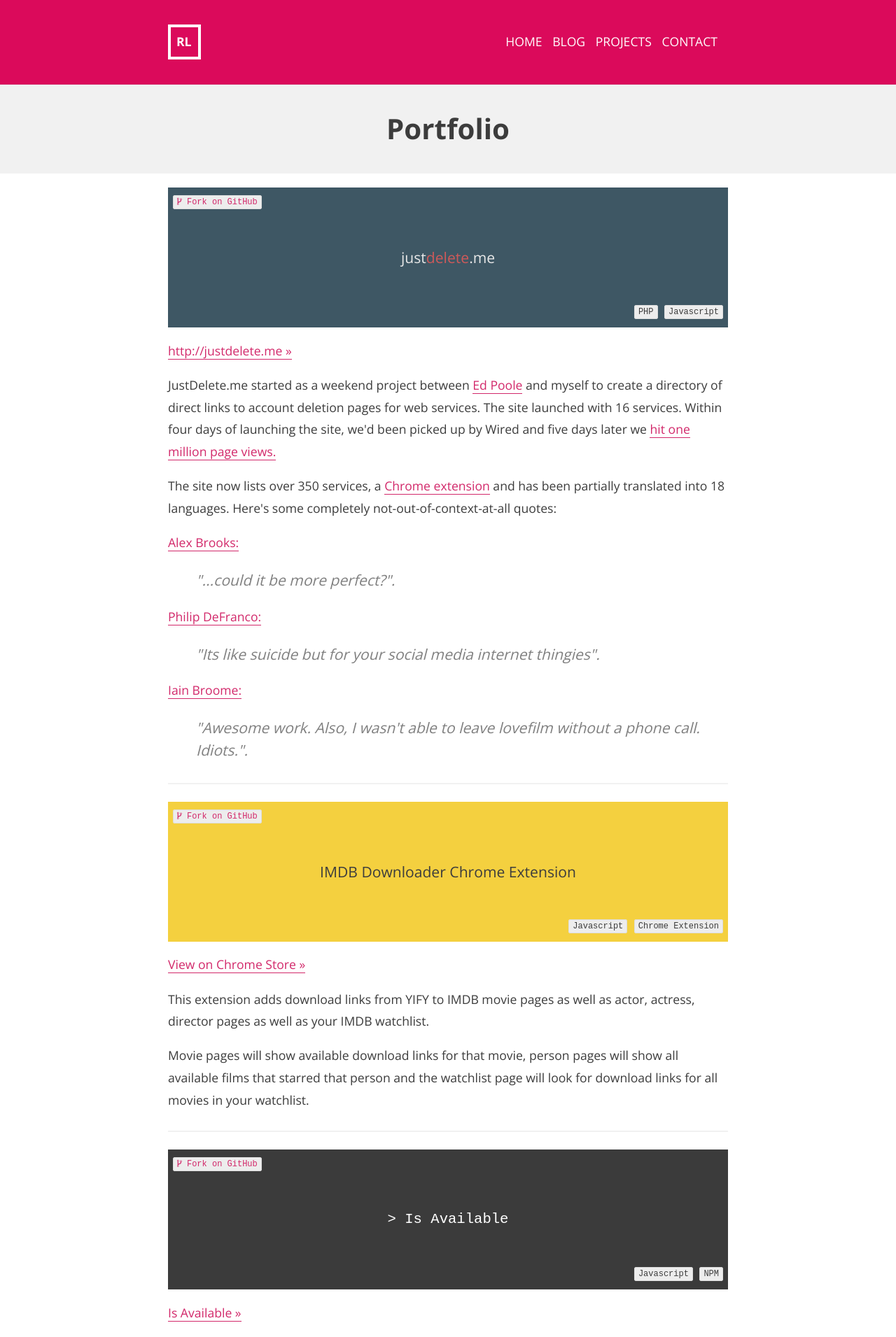
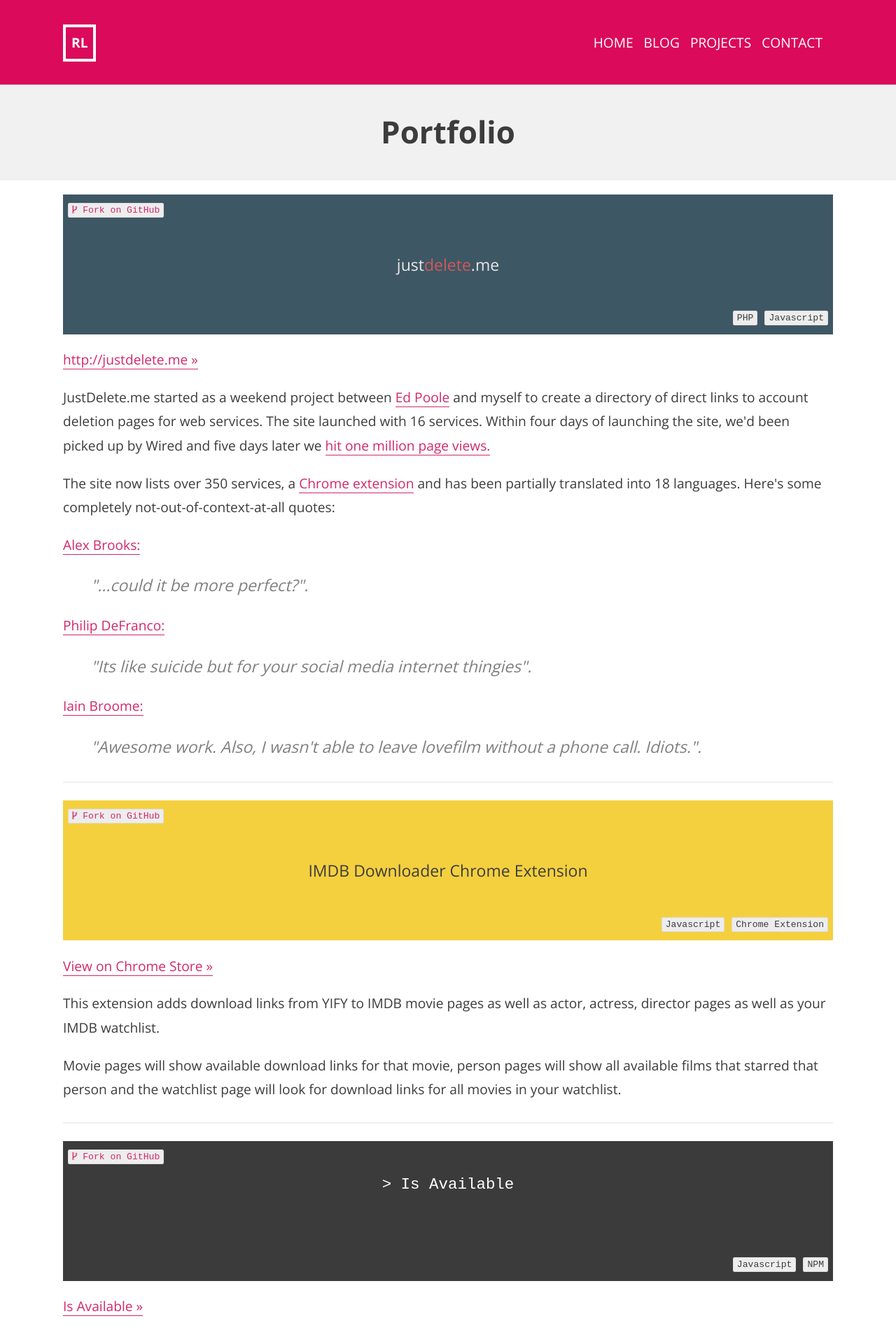
Before and after one commit to rknightuk/robblewis.me-jekyll, a Jekyll site: the page built from portfolio/index.html, in a window 1280 px wide. Shown: the top 1911 px of the page at 70% size. Built offline with Jekyll 4.4.1, drawn with Linux system fonts in a browser that asks for light colours; Markdown is read by kramdown in place of the engine named in the settings.

```diff
--- a/assets/css/style.css
+++ b/assets/css/style.css
@@ -1,6 +1,6 @@
 body {
 	font-family: 'Open Sans', Helvetica, Arial, sans-serif;
-	font-size: 1.1em;
+	font-size: 1.2em;
 	margin: 0;
 	padding: 0;
 	color: #3c3c3c;
@@ -17,9 +17,9 @@ h6 { font-size:0.7em; }
 
 blockquote {
 	color: #808080;
+	font-style: italic;
 }
 	blockquote p {
-		font-style: italic;
 		font-size: 1.2em;
 	}
 
@@ -82,7 +82,7 @@ nav {
 		position: relative;
 		margin: 0 auto;
 		width: 90%;
-		max-width: 800px;
+		max-width: 1100px;
 	}
 
 	.menu a:link, .menu a:active, .menu a:visited {
@@ -187,7 +187,7 @@ nav {
 		position: relative;
 		margin: 0 auto;
 		width: auto;
-		max-width: 800px;
+		max-width: 1100px;
 		padding: 10px;
 	}
 
@@ -261,6 +261,10 @@ footer {
 	list-style-type: none;
 	margin-left: -15px;
 }
+
+	.blog-posts blockquote {
+		margin-top: 5px;
+	}
 
 /*
 ------------------------
@@ -341,11 +345,17 @@ dd {
 		.jdm .red { color: #cf5a5a; }
 	.imdb { background-color: #f4d03f; color: #3D3D3D; }
 	.isav { background-color: #3b3b3b; color: #fff; }
-		.isav .title { font-family: monospace; font-size: 120%; }
 	.file-lister { background-color: #ea7ca1; color: #fff; }
 	.sandd { background-color: #dd5a71; color: #fff; }
 	.xrm { background-color: #37a3eb; color: #fff;}
 	.pebbleGS { background-color: #000; color: #fff; }
+	.ddd {
+		background: #EE306A;
+		background: -webkit-linear-gradient(-25deg, #EE3041, #EE30AA);
+		background: -moz-linear-gradient(-25deg, #EE3041, #EE30AA);
+		background: linear-gradient(-25deg, #EE3041, #EE30AA);
+		color: #fff;
+	}
 
 	.work .piece { height: 120px; width: 32.5%; margin-bottom: 5px; }
 		@media screen and (max-width: 660px) {
@@ -371,6 +381,8 @@ dd {
 			z-index: 1;
 			content: "";
 		}
+
+	.isav .title { font-family: monospace; font-size: 120%; line-height: 124px; }
 
 .tags {
 	position: absolute;
```
Also changed, not shown: index.html (+20 -13 lines).
